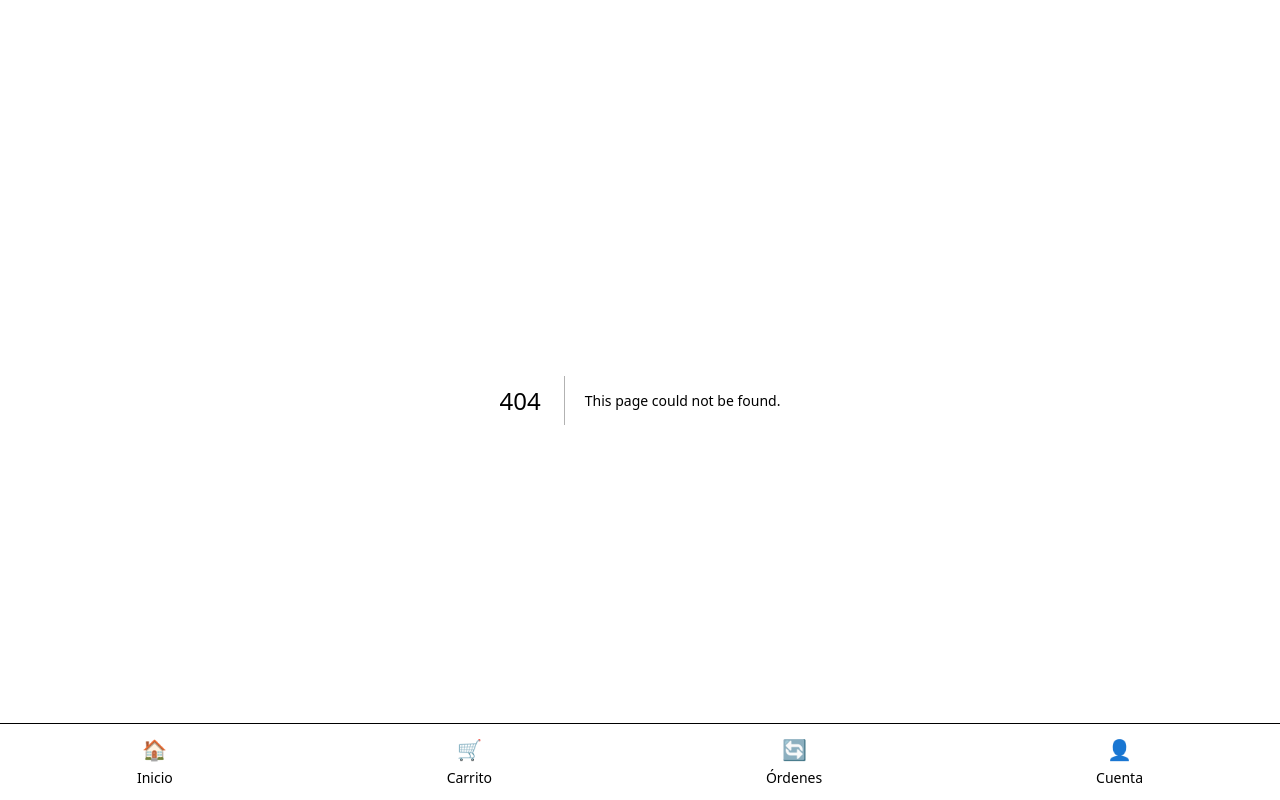
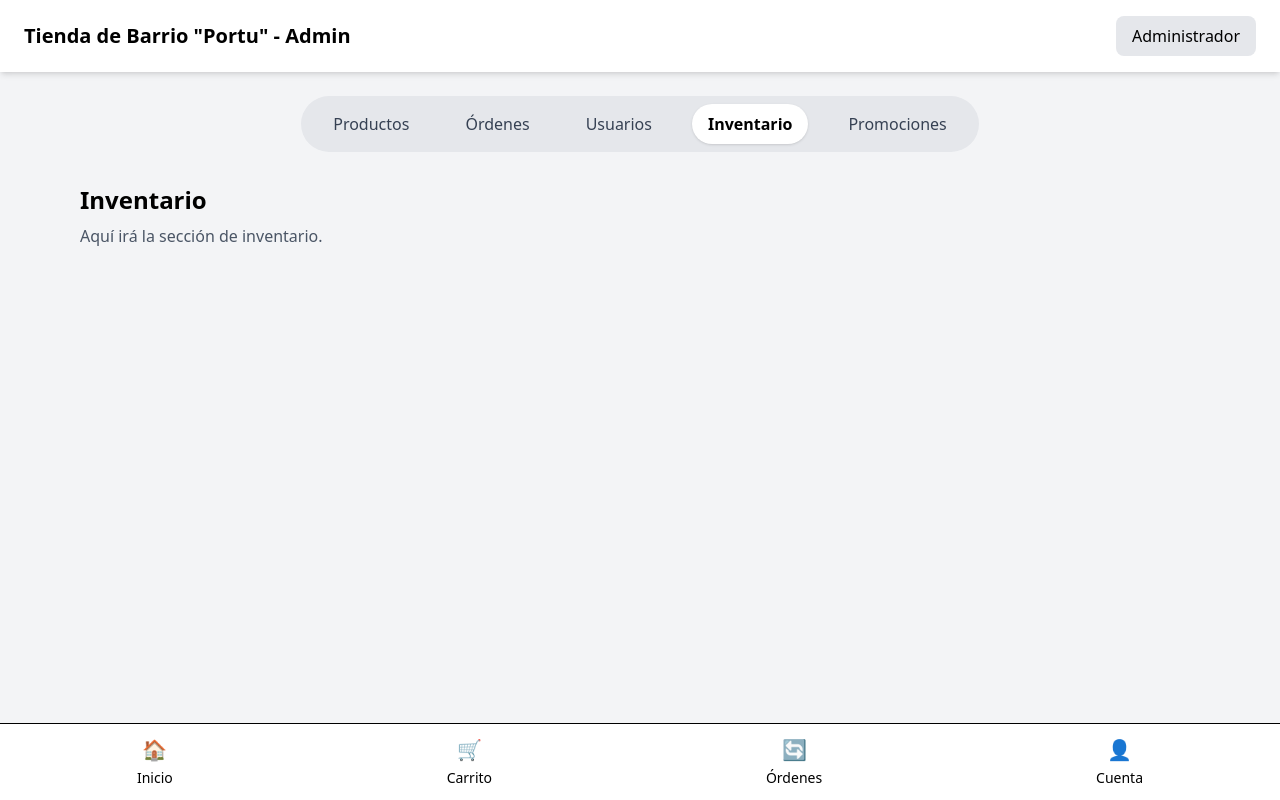
Before and after one commit to oeamau27/Proyecto_Tienda_Portu, a Next.js app: page /admin/inventario in a window 1280 px wide. Before the commit this address had no page. Built offline with nearby package versions, Linux system fonts and the light colour scheme.

Commit message:
Pestañas Admin

```diff
--- /dev/null
+++ b/app/admin/inventario/page.tsx
@@ -0,0 +1,8 @@
+export default function InventarioPage() {
+  return (
+    <div>
+      <h2 className="text-2xl font-semibold">Inventario</h2>
+      <p className="mt-2 text-gray-600">Aquí irá la sección de inventario.</p>
+    </div>
+  );
+}
--- a/app/admin/layout.tsx
+++ b/app/admin/layout.tsx
@@ -1,8 +1,23 @@
-// app/admin/layout.tsx
+"use client";
+
+import Link from "next/link";
+import { usePathname } from "next/navigation";
+
 export default function AdminLayout({ children }: { children: React.ReactNode }) {
+  const pathname = usePathname();
+
+  const tabs = [
+    { name: "Productos", path: "/admin" },
+    { name: "Órdenes", path: "/admin/ordenes" },
+    { name: "Usuarios", path: "/admin/usuarios" },
+    { name: "Inventario", path: "/admin/inventario" },
+    { name: "Promociones", path: "/admin/promociones" },
+  ];
+
   return (
     <div className="min-h-screen bg-gray-100">
-      {/* NAV SUPERIOR */}
+
+      {/* HEADER */}
       <header className="bg-white shadow-md px-6 py-4 flex justify-between items-center">
         <h1 className="text-xl font-semibold">Tienda de Barrio "Portu" - Admin</h1>
         <button className="px-4 py-2 bg-gray-200 rounded-lg hover:bg-gray-300">
@@ -10,9 +25,30 @@ export default function AdminLayout({ children }: { children: React.ReactNode })
         </button>
       </header>
 
-      <main className="max-w-6xl mx-auto py-8 px-4">
-        {children}
-      </main>
+      {/* TABS */}
+      <div className="flex justify-center mt-6">
+        <div className="bg-gray-200 px-4 py-2 rounded-full flex gap-6">
+          {tabs.map((tab) => {
+            const active = pathname === tab.path;
+            return (
+              <Link
+                key={tab.path}
+                href={tab.path}
+                className={`flex items-center gap-2 px-4 py-2 rounded-full transition ${
+                  active
+                    ? "bg-white shadow font-semibold"
+                    : "text-gray-700 hover:text-black"
+                }`}
+              >
+                {tab.name}
+              </Link>
+            );
+          })}
+        </div>
+      </div>
+
+      {/* PAGE CONTENT */}
+      <main className="max-w-6xl mx-auto py-8 px-4">{children}</main>
     </div>
   );
 }
--- /dev/null
+++ b/app/admin/ordenes/page.tsx
@@ -0,0 +1,8 @@
+export default function OrdenesPage() {
+  return (
+    <div>
+      <h2 className="text-2xl font-semibold">Órdenes</h2>
+      <p className="mt-2 text-gray-600">Aquí irá la sección de órdenes.</p>
+    </div>
+  );
+}
--- /dev/null
+++ b/app/admin/promociones/page.tsx
@@ -0,0 +1,8 @@
+export default function PromocionesPage() {
+  return (
+    <div>
+      <h2 className="text-2xl font-semibold">Promociones</h2>
+      <p className="mt-2 text-gray-600">Aquí irá la sección de promociones.</p>
+    </div>
+  );
+}
--- /dev/null
+++ b/app/admin/usuarios/page.tsx
@@ -0,0 +1,8 @@
+export default function UsuariosPage() {
+  return (
+    <div>
+      <h2 className="text-2xl font-semibold">Usuarios</h2>
+      <p className="mt-2 text-gray-600">Aquí irá la sección de usuarios.</p>
+    </div>
+  );
+}
```
